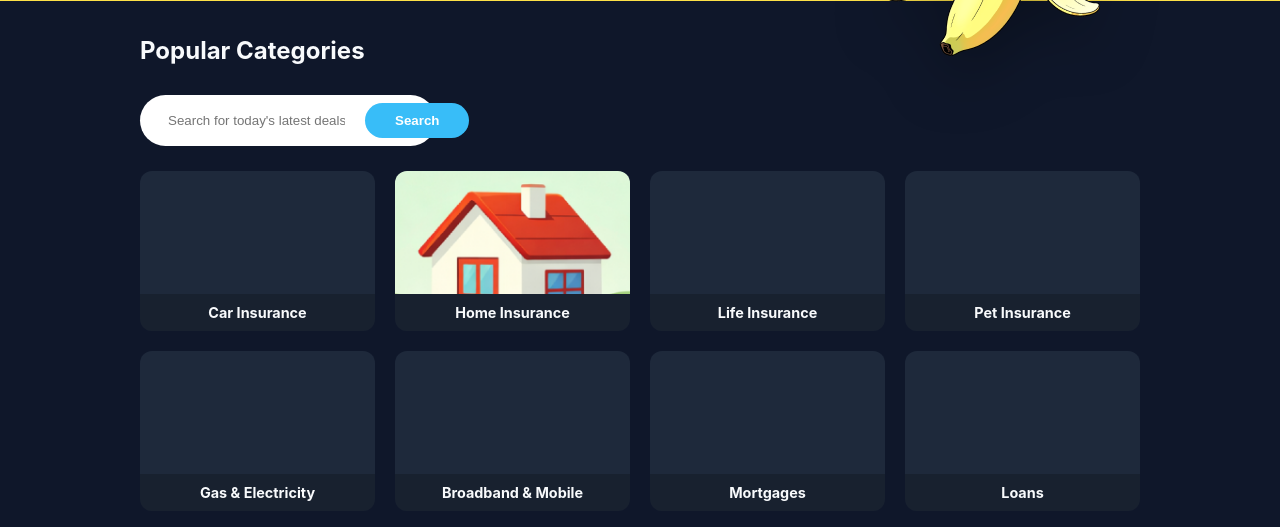
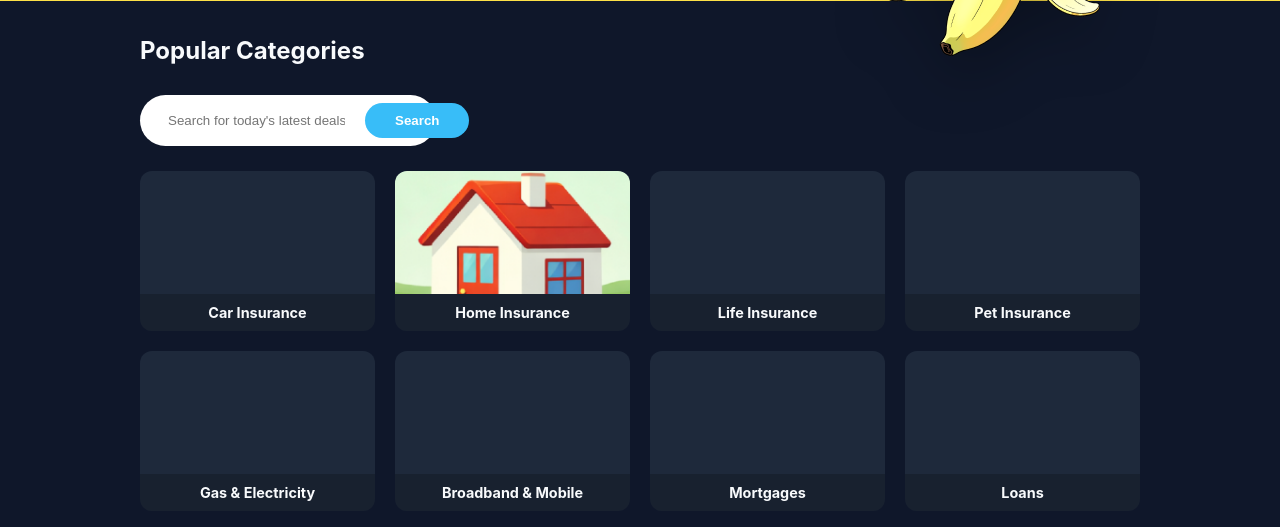
Before and after one commit to truShareAi/Decision-engine, a plain HTML site: page index.html in a window 1280 px wide. Shown: the part 273-800 px from the top of the page. Drawn offline with Linux system fonts and the light colour scheme.

Commit message:
Update style.css

```diff
--- a/style.css
+++ b/style.css
@@ -186,7 +186,7 @@ body {
   height: 90%;
   background-size: cover;
   background-repeat: no-repeat;
-  background-position: center 15%;
+  background-position: center 25%;
   margin: 0px auto 0;
   border: none;
   background-color: transparent;
```
